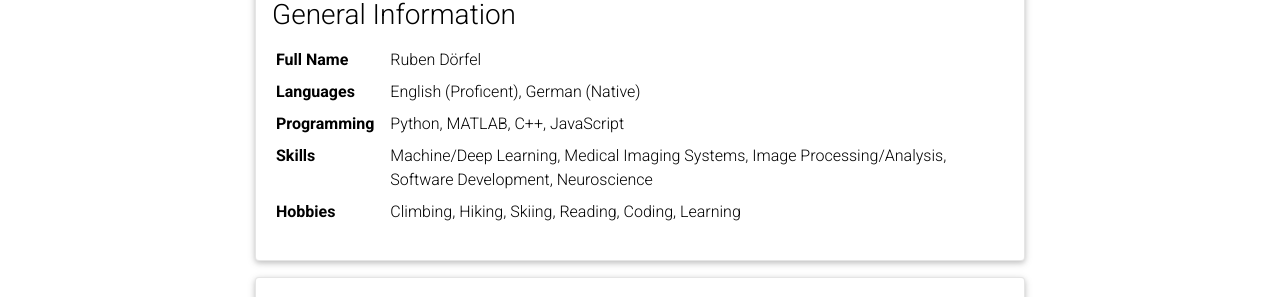
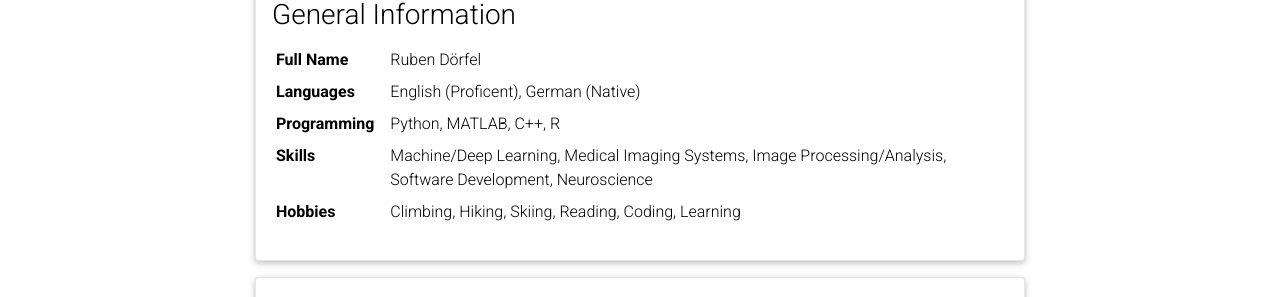
Before and after one commit to RDoerfel/rdoerfel.github.io, a Jekyll site: the page built from _pages/cv.md, in a window 1280 px wide and 900 px high. Shown: the part 204-501 px from the top of the window. Built offline with Jekyll 4.4.1, drawn with Linux system fonts in a browser that asks for light colours; comment, search, counter and statistics services are not loaded; a style sheet for code colours, icons or effects is not loaded.

Commit message:
exchange java script for R

```diff
--- a/_data/cv.yml
+++ b/_data/cv.yml
@@ -6,7 +6,7 @@
     - name: Languages
       value: English (Proficent), German (Native)
     - name: Programming
-      value: Python, MATLAB, C++, JavaScript
+      value: Python, MATLAB, C++, R
     - name: Skills
       value: Machine/Deep Learning, Medical Imaging Systems, Image Processing/Analysis, Software Development, Neuroscience
     - name: Hobbies
```
